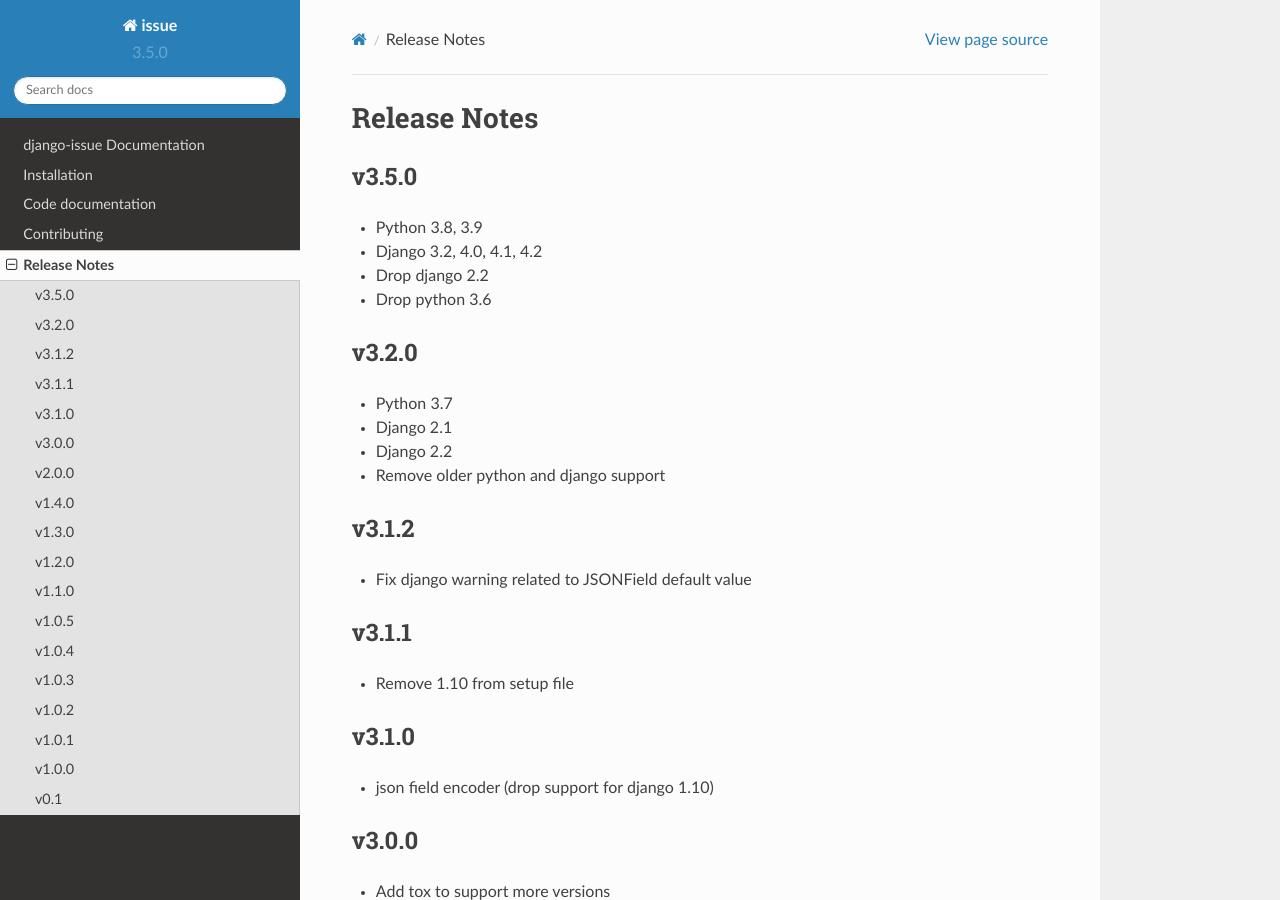
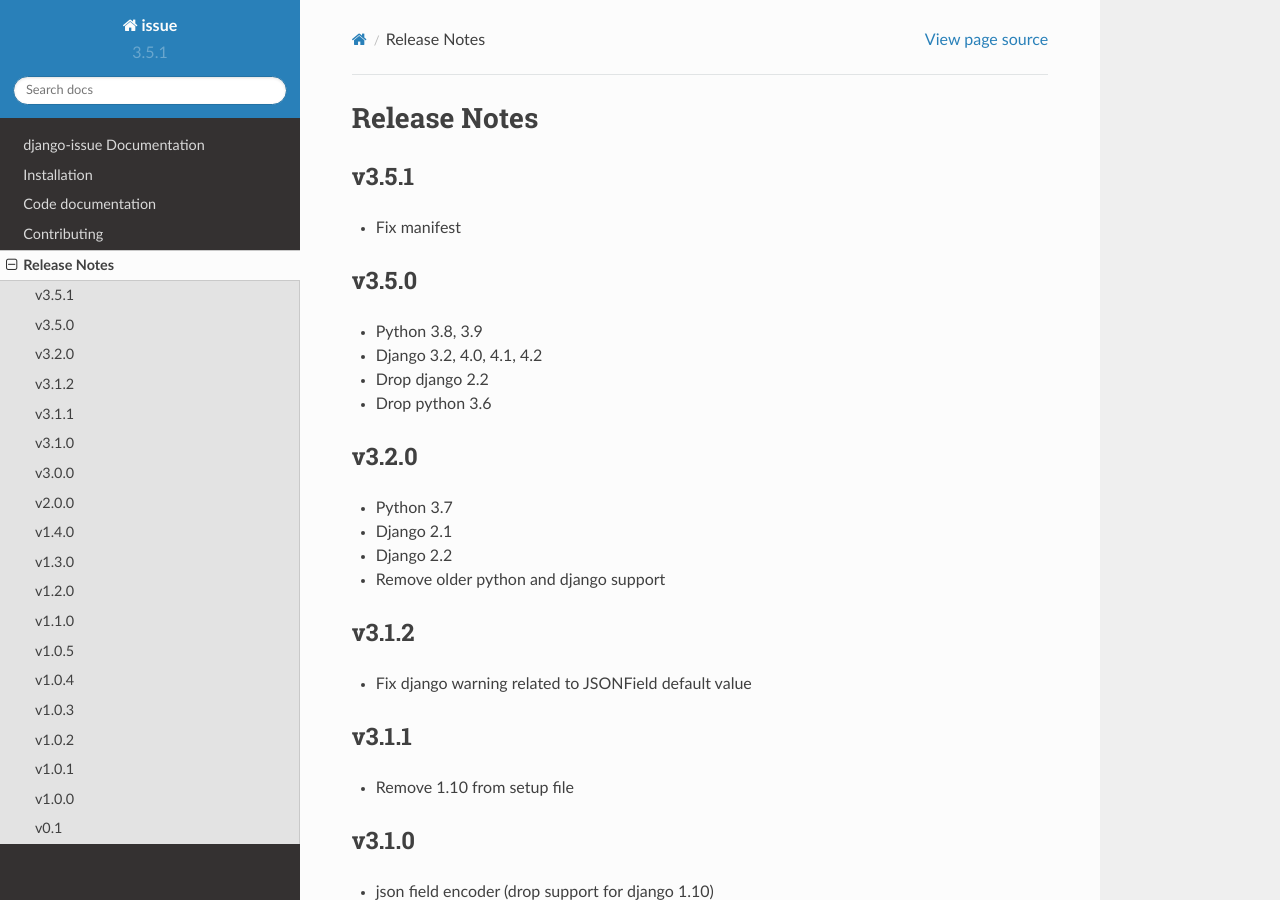
Before and after one commit to ambitioninc/django-issue, a Sphinx documentation site: the page built from docs/release_notes.rst, in a window 1280 px wide and 900 px high. Built offline with Sphinx 7.4.7 and the Read the Docs theme 2.0.0, drawn with Linux system fonts in a browser that asks for light colours.

Commit message:
fix manifest

```diff
--- a/docs/release_notes.rst
+++ b/docs/release_notes.rst
@@ -1,5 +1,9 @@
 Release Notes
 =============
+
+v3.5.1
+------
+* Fix manifest
 
 v3.5.0
 ------
--- a/issue/version.py
+++ b/issue/version.py
@@ -1 +1 @@
-__version__ = '3.5.0'
+__version__ = '3.5.1'
```
Also changed, not shown: 1 other file.
